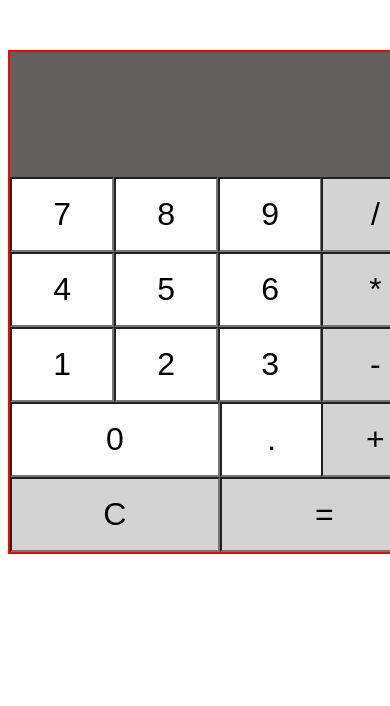
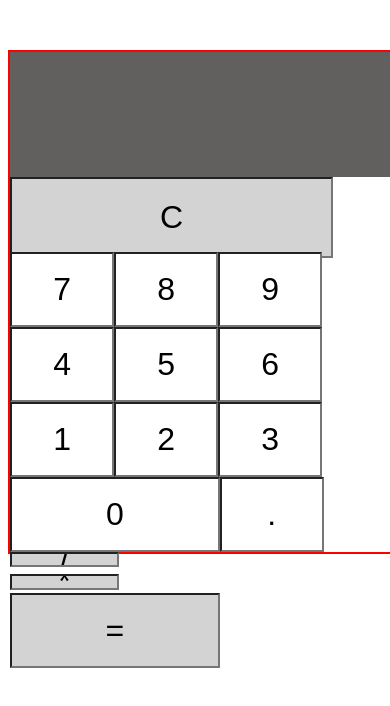
Before and after one commit to tsinat08/calculator, a React (Create React App) app: page / in a window 390 px wide. Shown: the top 706 px of the page. Built offline with nearby package versions, Linux system fonts and the light colour scheme.

Commit message:
fixing error with iphone

```diff
--- a/src/App.css
+++ b/src/App.css
@@ -5,7 +5,14 @@
     margin: 50px auto;
     position: relative;
 }
-.clear-equals{
+.ops-equals{
     width: 100%;
     height: 13.7%;
 }
+.clear-sign{
+    width: 75%;
+    height: 15%;
+    text-align: center;
+    background: #fff;
+    color: #000;
+}
--- a/src/App.js
+++ b/src/App.js
@@ -41,10 +41,12 @@ class App extends Component {
         return (
             <div className='intro'>
                 <SearchBar Rediet={this.state.term} />
+                <div className='clear-sign'>
+                     <Clear  Yotam={this.getClear}/>
+                </div>
                 <Numbers Lewhat={this.getTerm}/>
-                <Operations Matan={this.getTerm}/>
-                <div className='clear-equals'>
-                    <Clear  Yotam={this.getClear}/>
+                <div className='ops-equals'>
+                    <Operations Matan={this.getTerm}/>
                     <Equals Yotam={this.getClear} Lilu={this.getResult} />
                 </div>
             </div>
--- a/src/components/Clear/Clear.css
+++ b/src/components/Clear/Clear.css
@@ -1,5 +1,5 @@
 .clear {
-    width: 48%;
+    width: 100%;
     height: 100%;
     font-size: 200%;
     text-align: center;
--- a/src/components/Operations/Operations.css
+++ b/src/components/Operations/Operations.css
@@ -9,9 +9,9 @@
 }
 .Operations {
     /*display: inline-block;*/
-    position: absolute;
-    right: 4px;
-    top: 25%;
+    /*position: absolute;*/
+    left: 4px;
+    bottom: 0%;
     width: 25%;
     height: 60%;
 }
```
